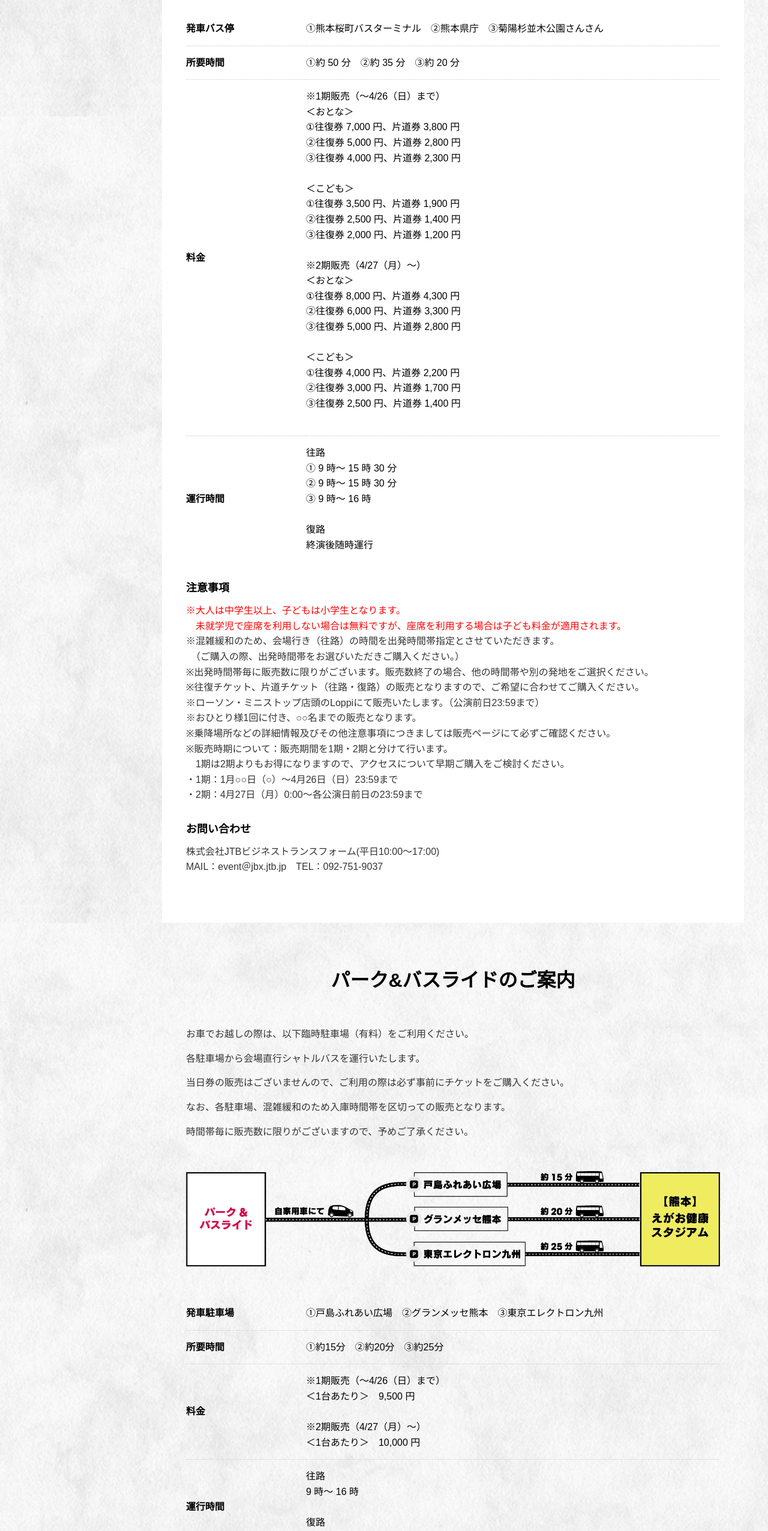
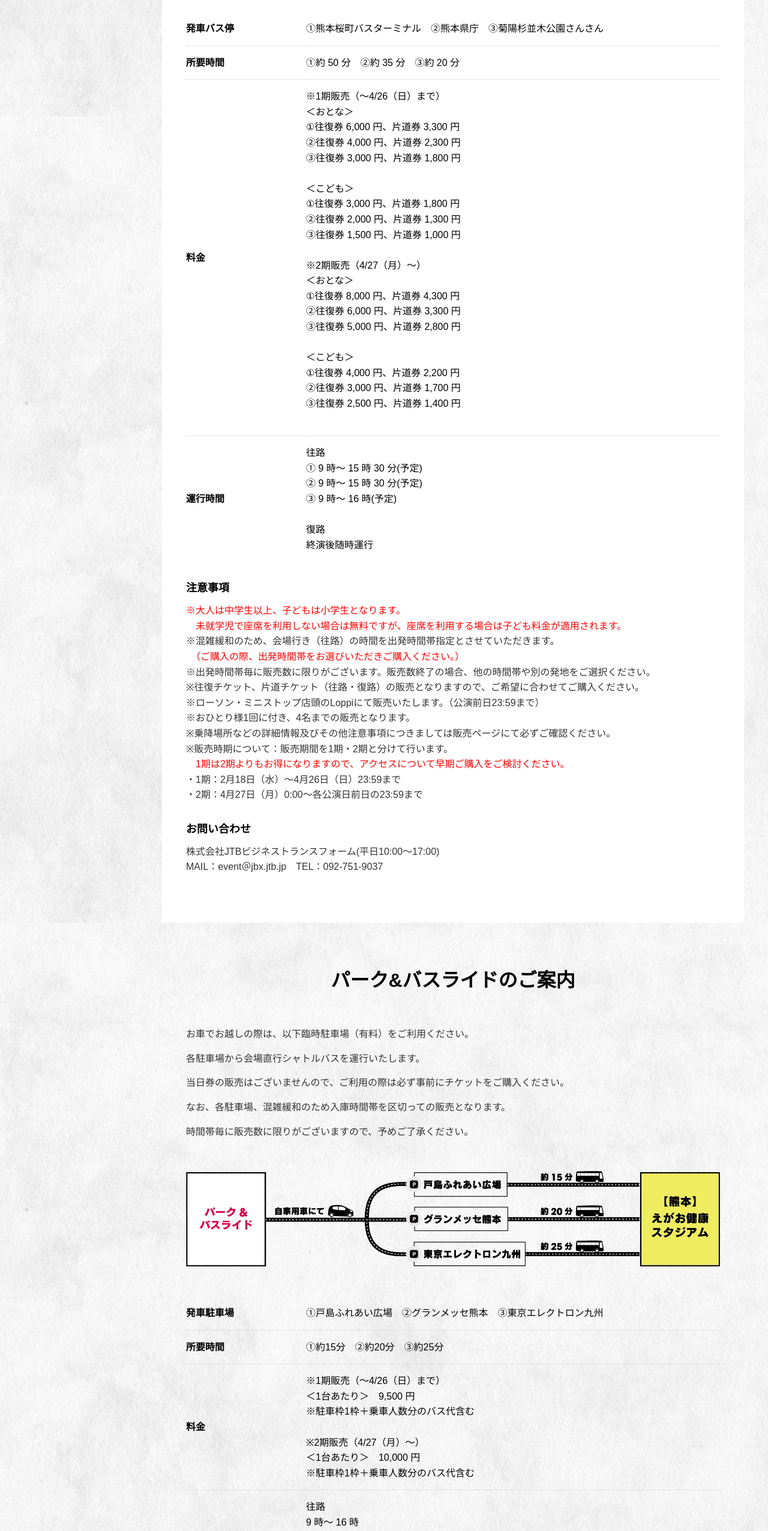
Before and after one commit to 07-jin-FUK/backnumber-kumamoto_nuxt, a Nuxt app: page /access in a window 1280 px wide. Shown: the part 3840-6392 px from the top of the page at 60% size. Built offline with nearby package versions, Linux system fonts and the light colour scheme.

Commit message:
[文言のみ差し替え画像未実装]

```diff
--- a/app/pages/access.vue
+++ b/app/pages/access.vue
@@ -186,10 +186,10 @@
                       <th>料金</th>
                       <td>※1期販売（〜4/26（日）まで）<br>
                         ＜おとな＞<br>
-                        ①往復券 7,000 円、片道券 3,800 円<br>②往復券 5,000 円、片道券 2,800 円<br>③往復券 4,000 円、片道券 2,300 円<br><br>
+                        ①往復券 6,000 円、片道券 3,300 円<br>②往復券 4,000 円、片道券 2,300 円<br>③往復券 3,000 円、片道券 1,800 円<br><br>
 
                         ＜こども＞<br>
-                        ①往復券 3,500 円、片道券 1,900 円<br>②往復券 2,500 円、片道券 1,400 円<br>③往復券 2,000 円、片道券 1,200 円<br><br>
+                        ①往復券 3,000 円、片道券 1,800 円<br>②往復券 2,000 円、片道券 1,300 円<br>③往復券 1,500 円、片道券 1,000 円<br><br>
                     ※2期販売（4/27（月）〜）<br>
                         ＜おとな＞<br>
                         ①往復券 8,000 円、片道券 4,300 円<br>②往復券 6,000 円、片道券 3,300 円<br>③往復券 5,000 円、片道券 2,800 円<br><br>
@@ -201,9 +201,9 @@
                     <tr>
                       <th>運行時間</th>
                       <td>往路<br>
-                        ① 9 時〜 15 時 30 分<br>
-                        ② 9 時〜 15 時 30 分<br>
-                        ③ 9 時〜 16 時<br>
+                        ① 9 時〜 15 時 30 分(予定)<br>
+                        ② 9 時〜 15 時 30 分(予定)<br>
+                        ③ 9 時〜 16 時(予定)<br>
                         <br>
                         復路<br>
                     終演後随時運行</td>
@@ -216,15 +216,15 @@
                 <h4>注意事項</h4>
                 <p class="red no-under">※大人は中学生以上、子どもは小学生となります。</p>
                 <p class="red no-under">　未就学児で座席を利用しない場合は無料ですが、座席を利用する場合は子ども料金が適用されます。</p>
-                <p>※混雑緩和のため、会場行き（往路）の時間を出発時間帯指定とさせていただきます。<br>　（ご購入の際、出発時間帯をお選びいただきご購入ください。）<br>
+                <p>※混雑緩和のため、会場行き（往路）の時間を出発時間帯指定とさせていただきます。</p><p class="red no-under">　（ご購入の際、出発時間帯をお選びいただきご購入ください。）</p><p>
 ※出発時間帯毎に販売数に限りがございます。販売数終了の場合、他の時間帯や別の発地をご選択ください。<br>
 ※往復チケット、片道チケット（往路・復路）の販売となりますので、ご希望に合わせてご購入ください。<br>
 ※ローソン・ミニストップ店頭のLoppiにて販売いたします。（公演前日23:59まで）<br>
-※おひとり様1回に付き、○○名までの販売となります。<br>
+※おひとり様1回に付き、4名までの販売となります。<br>
 ※乗降場所などの詳細情報及びその他注意事項につきましては販売ページにて必ずご確認ください。<br>
-※販売時期について：販売期間を1期・2期と分けて行います。<br>
-　1期は2期よりもお得になりますので、アクセスについて早期ご購入をご検討ください。<br>
-・1期：1月○○日（○）～4月26日（日）23:59まで<br>
+※販売時期について：販売期間を1期・2期と分けて行います。</p>
+<p class="red no-under">　1期は2期よりもお得になりますので、アクセスについて早期ご購入をご検討ください。</p>
+<p>・1期：2月18日（水）～4月26日（日）23:59まで<br>
 ・2期：4月27日（月）0:00～各公演日前日の23:59まで<br>
 
 </p>
@@ -267,10 +267,11 @@
                     <tr>
                       <th>料金</th>
                       <td>※1期販売（〜4/26（日）まで）<br>
-                        ＜1台あたり＞　9,500 円<br><br>
+                        ＜1台あたり＞　9,500 円<br>
+                        ※駐車枠1枠＋乗車人数分のバス代含む<br><br>
 
                     ※2期販売（4/27（月）〜）<br>
-                        ＜1台あたり＞　10,000 円<br></td>
+                        ＜1台あたり＞　10,000 円<br>                        ※駐車枠1枠＋乗車人数分のバス代含む<br></td>
                     </tr>
                     <tr>
                       <th>運行時間</th>
@@ -292,11 +293,11 @@
 （ご購入の際、駐車場入庫時間帯をお選びいただきご購入ください。）<br>
 ※入庫時間帯毎に販売数に限りがございます。販売数終了の場合、他の時間帯や別の発地をご選択ください。<br>
 ※ローソン・ミニストップ店頭のLoppiにて販売いたします。（公演前日23:59まで）<br>
-※おひとり様1回に付き、○○台までの販売となります。<br>
+※おひとり様1回に付き、1台までの販売となります。<br>
 ※駐車場の利用可能時間や乗降場所などの詳細情報及びその他注意事項につきましては販売ページにて必ずご確認ください。<br>
-※販売時期について：販売期間を1期・2期と分けて行います。<br>
-　1期は2期よりもお得になりますので、アクセスについて早期ご購入をご検討ください。<br>
-・1期：1月○○日（○）～4月26日（日）23:59まで<br>
+※販売時期について：販売期間を1期・2期と分けて行います。</p>
+<p class="red no-under">　1期は2期よりもお得になりますので、アクセスについて早期ご購入をご検討ください。</p><p>
+・1期：2月18日（水）～4月26日（日）23:59まで<br>
 ・2期：4月27日（月）0:00～各公演日前日の23:59まで</p>
               </div>
 
@@ -339,7 +340,7 @@
                         </tr>
                         <tr>
                           <th>料金(往復)</th>
-                          <td>8,000 円</td>
+                          <td>9,000 円</td>
                         </tr>
                         <tr>
                           <th>往路運行時間</th>
@@ -407,7 +408,7 @@
                         </tr>
                         <tr>
                           <th>料金(往復)</th>
-                          <td>9,000 円</td>
+                          <td>10,000 円</td>
                         </tr>
                         <tr>
                           <th>往路運行時間</th>
@@ -440,7 +441,7 @@
                         </tr>
                         <tr>
                           <th>料金(往復)</th>
-                          <td>7,500 円</td>
+                          <td>9,000 円</td>
                         </tr>
                         <tr>
                           <th>往路運行時間</th>
@@ -469,7 +470,7 @@
                         </tr>
                         <tr>
                           <th>所要時間</th>
-                          <td>165 分〜 180 分</td>
+                          <td>160 分〜 180 分</td>
                         </tr>
                         <tr>
                           <th>料金(往復)</th>
@@ -508,7 +509,7 @@
                         </tr>
                         <tr>
                           <th>料金(往復)</th>
-                          <td>7,000 円</td>
+                          <td>6,000 円</td>
                         </tr>
                         <tr>
                           <th>往路運行時間</th>
@@ -542,7 +543,7 @@
                         </tr>
                         <tr>
                           <th>料金(往復)</th>
-                          <td>7,000 円</td>
+                          <td>6,000 円</td>
                         </tr>
                         <tr>
                           <th>往路運行時間</th>
@@ -567,7 +568,7 @@
                       <tbody>
                         <tr>
                           <th>乗車所</th>
-                          <td>熊本空港<br>※会場までの往路のみの運行となります。熊本空港への戻り便はございません。</td>
+                          <td>熊本空港<br><p class="red no-under">※会場までの往路のみの運行となります。熊本空港への戻り便はございません。</p></td>
                         </tr>
                         <tr>
                           <th>所要時間</th>
@@ -583,7 +584,7 @@
                         </tr>
                                                 <tr>
                           <th>復路運行時間</th>
-                          <td>運行無し</td>
+                          <td><p class="red no-under">運行無し</p></td>
                         </tr>
                       </tbody>
                     </table>
@@ -600,7 +601,7 @@
                       <tbody>
                         <tr>
                           <th>乗車所</th>
-                          <td>熊本空港<br>※会場までの往路のみの運行となります。熊本空港への戻り便はございません。</td>
+                          <td>熊本空港<br><p class="red no-under">※会場までの往路のみの運行となります。熊本空港への戻り便はございません。</p></td>
                         </tr>
                         <tr>
                           <th>所要時間</th>
@@ -616,7 +617,7 @@
                         </tr>
                                                 <tr>
                           <th>復路運行時間</th>
-                          <td>運行無し</td>
+                          <td><p class="red no-under">運行無し</p></td>
                         </tr>
                       </tbody>
                     </table>
@@ -639,11 +640,11 @@
                         </tr>
                         <tr>
                           <th>所要時間</th>
-                          <td>165 分〜 180 分</td>
+                          <td>160 分〜 180 分</td>
                         </tr>
                         <tr>
                           <th>料金(往復)</th>
-                          <td>9,000 円</td>
+                          <td>10,000 円</td>
                         </tr>
                         <tr>
                           <th>往路運行時間</th>
@@ -672,7 +673,7 @@
                         </tr>
                         <tr>
                           <th>所要時間</th>
-                          <td>165 分〜 180 分</td>
+                          <td>180 分〜 200 分</td>
                         </tr>
                         <tr>
                           <th>料金(往復)</th>
@@ -705,11 +706,11 @@
                         </tr>
                         <tr>
                           <th>所要時間</th>
-                          <td>150 分〜 180 分</td>
+                          <td>160 分〜 180 分</td>
                         </tr>
                         <tr>
                           <th>料金(往復)</th>
-                          <td>9,500 円</td>
+                          <td>10,000 円</td>
                         </tr>
                         <tr>
                           <th>往路運行時間</th>
@@ -728,8 +729,9 @@
               </div>
                   <div class="notice-box top-margin">
       <h4>注意事項</h4>
-      <p>※往復のみでの販売となります。（片道販売はございません。片道不要の場合は権利放棄となります。）<br>
-　但し、熊本空港は往路のみの販売となります。<br>
+      <p>※往復のみでの販売となります。（片道販売はございません。片道不要の場合は権利放棄となります。）</p>
+<p class="red no-under">　但し、熊本空港は往路のみの販売となります。</p>
+<p>
 ※ツアーバスの料金は、おとな・こども同額です。（未就学児は座席を利用しない場合のみ無料です）<br>
 ※最少催行人員に満たない場合、旅行の実施を中止することがございます。<br>
 　その場合は、出発日の14日前までにご連絡いたします。<br>
```
